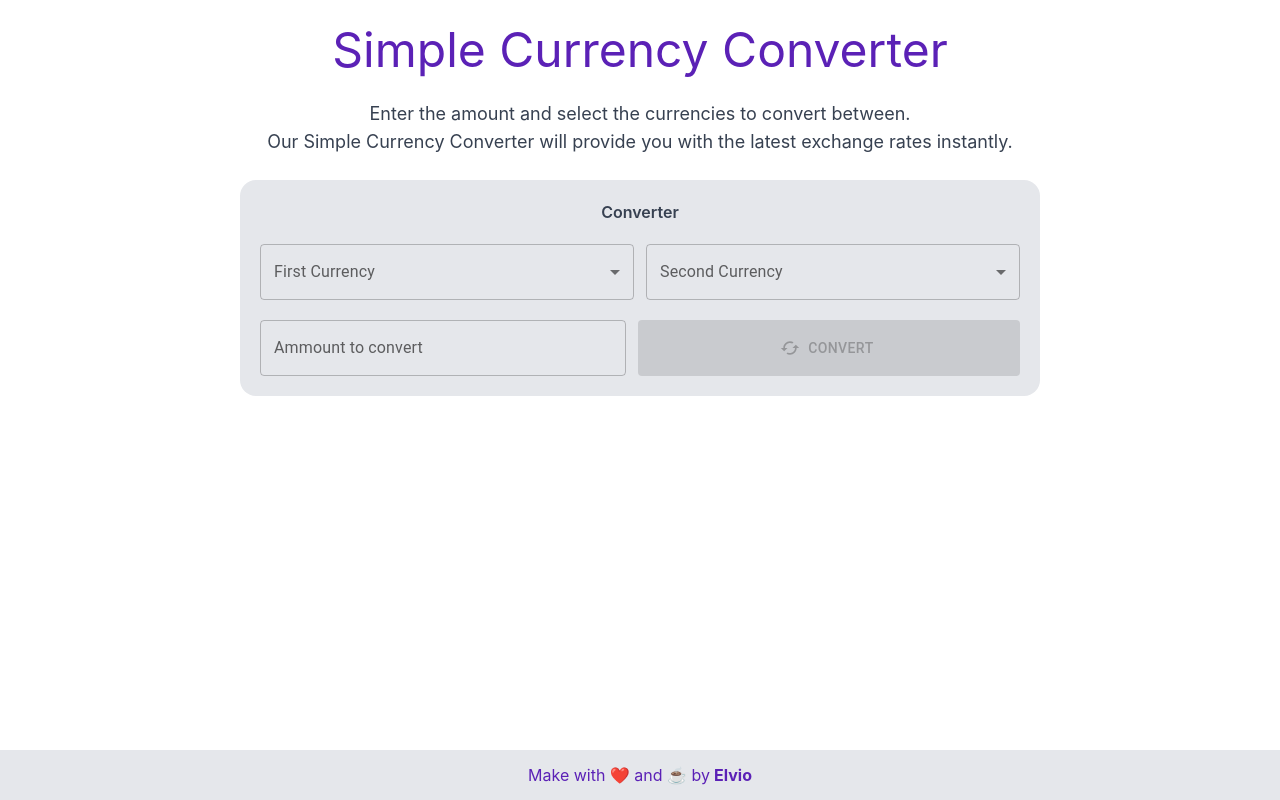
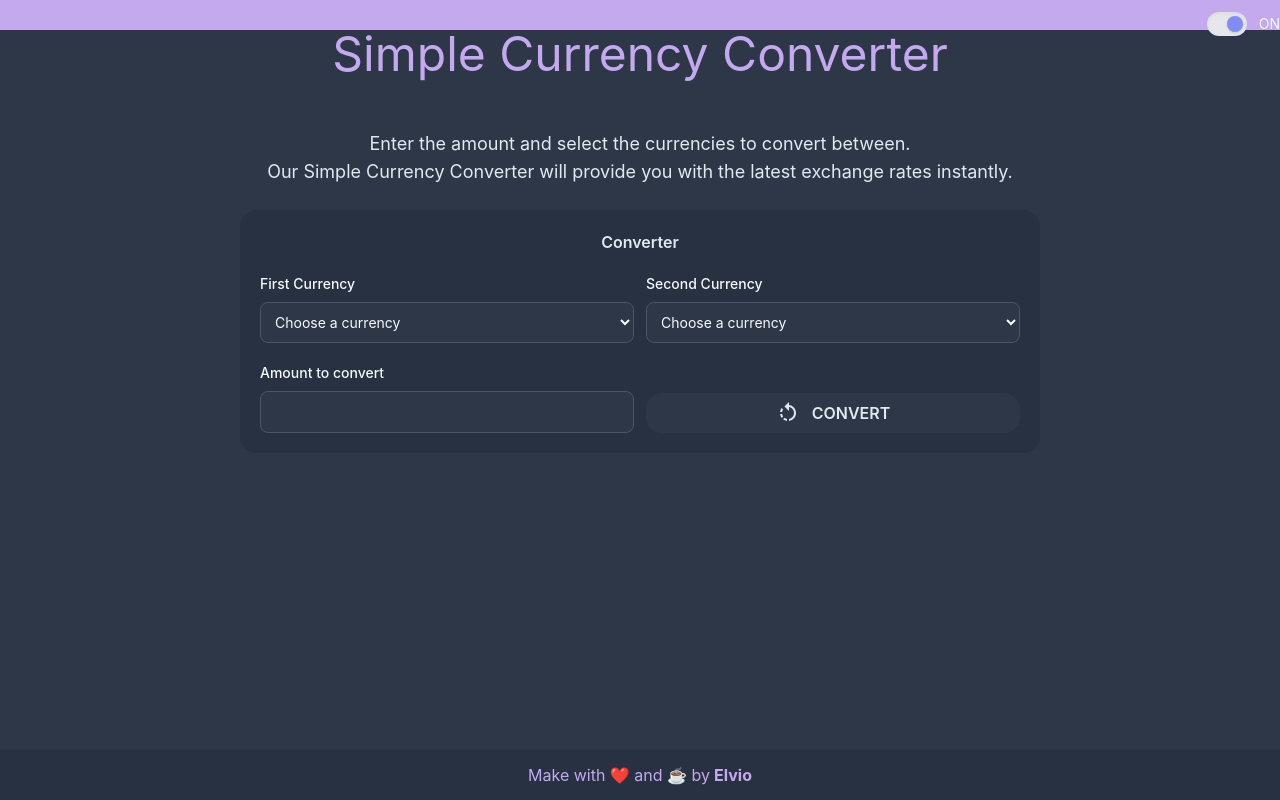
Before and after one commit to ecali/currency-converter, a React (Create React App) app: page / in a window 1280 px wide. Built offline with nearby package versions, Linux system fonts and the light colour scheme.

Commit message:
handle layout for dark and light mode

```diff
--- a/src/App.tsx
+++ b/src/App.tsx
@@ -3,16 +3,22 @@ import './App.css';
 import {Footer} from "./components/footer";
 import {Header} from "./components/Header";
 import {Converter} from "./components/converter";
+import {TopHeader} from "./components/topHeader";
+import {ThemeProvider} from "./contexts/themeContext";
 
 function App() {
     return (
-        <div>
-            <div className={'max-w-[1000px] mx-auto'}>
-                <Header/>
-                <Converter />
+        <ThemeProvider initialTheme={'dark'}>
+            <div className={'bg-primary text-primary h-screen'}>
+                <TopHeader />
+                <div className={'max-w-[1000px] mx-auto w-full'}>
+                    <Header/>
+                    <Converter />
+                </div>
+                <Footer/>
             </div>
-            <Footer/>
-        </div>
+        </ThemeProvider>
+
     );
 }
 
--- a/src/components/Header.tsx
+++ b/src/components/Header.tsx
@@ -1,7 +1,7 @@
 export const Header = () => {
     return (
-        <div className={'flex sm:h-[100px] h-[60px] items-center justify-center text-violet-800'}>
-            <p className={'sm:text-5xl text-xl'}>Simple Currency Converter</p>
+        <div className={'flex sm:h-[100px] h-[60px] items-center text-violet flex-col w-full' }>
+            <p className={'sm:text-5xl text-3xl'}>Simple Currency Converter</p>
         </div>
     )
 }
--- /dev/null
+++ b/src/components/Toggle.tsx
@@ -0,0 +1,25 @@
+import {ThemeContext} from "../contexts/themeContext";
+import {useContext} from "react";
+
+export const Toggle = () => {
+    const { theme, setTheme } = useContext(ThemeContext)
+
+    return (
+
+        <div className='flex flex-col'>
+            <label className='mt-3 inline-flex items-center cursor-pointer'>
+        <span className='relative'>
+          <span className='block w-10 h-6 bg-gray-200 rounded-full shadow-inner'></span>
+          <span
+              className={`${
+                  theme === 'dark' ? 'bg-indigo-400 transform translate-x-full' : 'bg-white'
+              } absolute block w-4 h-4 mt-1 ml-1  rounded-full shadow inset-y-0 left-0 focus-within:shadow-outline transition-transform duration-300 ease-in-out`}
+          >
+            <input onClick={()=>setTheme(theme==='dark'?'light':'dark')} className='absolute opacity-0 w-0 h-0' />
+          </span>
+        </span>
+                <span className='ml-3 text-sm'>{theme === 'dark' ? 'ON' : 'OFF'}</span>
+            </label>
+        </div>
+    )
+}
--- a/src/components/converter.tsx
+++ b/src/components/converter.tsx
@@ -3,7 +3,7 @@ import {InputConverter} from "./inputConverter";
 export const Converter = () => {
     return(
         <div className={'flex flex-col gap-6'}>
-            <p className={'text-gray-700 md:text-lg text-sm text-center'}>Enter the amount and select the currencies to convert between.<br /> Our Simple Currency Converter will provide you with the latest exchange rates instantly.</p>
+            <p className={'text-secondary md:text-lg text-sm text-center'}>Enter the amount and select the currencies to convert between.<br /> Our Simple Currency Converter will provide you with the latest exchange rates instantly.</p>
             <InputConverter />
         </div>
     )
--- a/src/components/currencySelect.tsx
+++ b/src/components/currencySelect.tsx
@@ -1,11 +1,21 @@
-import {FormControl, InputLabel, MenuItem, Select} from "@mui/material";
+import {PropsCurrencySelector} from "../models/Props.model";
 import {currencies} from "../utils/currency";
-import {PropsCurrencySelector} from "../models/Props.model";
 
 export const CurrencySelect = (props: PropsCurrencySelector) => {
-    return(
-        <FormControl fullWidth disabled={props.disabled}>
-            <InputLabel id="demo-simple-select-label">{props.label}</InputLabel>
+    return (
+
+        <div className={'flex flex-col w-full'}>
+            <label htmlFor="countries" className="block mb-2 text-sm font-medium text-primary">{props.label}</label>
+            <select value={props.currency} disabled={props.disabled} onChange={(e) => props.setCurrency(e.target.value)} id="currencies" className="bg-primary border text-primary text-sm rounded-lg focus:ring-blue-500 focus:border-blue-500 block w-full p-2.5 border-gray-600 dark:focus:ring-blue-500 dark:focus:border-blue-500">
+                <option selected>Choose a currency</option>
+                {currencies.map(currency => <option key={currency.code} value={currency.code}>({currency.code}) {currency.name}</option>)}
+            </select>
+        </div>
+
+
+
+        /*<FormControl fullWidth disabled={props.disabled}>
+            <InputLabel classes={'text-secondary'} id={props.label.toLowerCase().replaceAll(' ', '-')} >{props.label}</InputLabel>
             <Select
                 labelId={props.label.toLowerCase().replaceAll(' ', '-')}
                 id={props.label.toLowerCase().replaceAll(' ', '-')}
@@ -17,6 +27,6 @@ export const CurrencySelect = (props: PropsCurrencySelector) => {
                     <MenuItem className={props.currency === currency.code ? 'font-bold' : ''} key={currency.code} value={currency.code}>{currency.name} ({currency.code})</MenuItem>
                 ))}
             </Select>
-        </FormControl>
+        </FormControl>*/
     )
 }
--- a/src/components/footer.tsx
+++ b/src/components/footer.tsx
@@ -2,7 +2,7 @@ import {Tooltip, Zoom} from "@mui/material";
 
 export const Footer = () => {
     return (
-        <div className={'flex text-violet-800 w-full absolute bottom-0 h-[50px] justify-center bg-gray-200 items-center'}>
+        <div className={'flex text-violet w-full absolute bottom-0 h-[50px] justify-center bg-secondary items-center'}>
             Make with ❤️ and ☕️ by
             <Tooltip title={'See my Github profile'} TransitionComponent={Zoom}>
                 <a className={'font-bold ml-1'} href={'https://github.com/ecali'} about={'blank'}>Elvio</a>
--- a/src/components/inputConverter.tsx
+++ b/src/components/inputConverter.tsx
@@ -40,25 +40,42 @@ export const InputConverter = () => {
      }
 
     return (
-        <div className={'flex flex-col w-[90%] md:w-[800px] mx-auto bg-gray-200 rounded-2xl p-5 gap-5'}>
-            <p className={'text-gray-700 font-semibold text-center'}>Converter</p>
+        <div className={'flex flex-col w-[90%] md:w-[800px] mx-auto bg-secondary rounded-2xl p-5 gap-5'}>
+            <p className={'text-secondary font-semibold text-center'}>Converter</p>
             <div className={'flex w-full gap-3'}>
                 <CurrencySelect currency={firstCurrency} setCurrency={setFirstCurrency} label={'First Currency'} disabled={showResult} />
                 <CurrencySelect currency={secondCurrency} setCurrency={setSecondCurrency} label={'Second Currency'} disabled={showResult} />
             </div>
-            <div className={'flex w-full gap-3'}>
-                <TextField disabled={showResult} value={amount} onChange={(e) => setAmount(e.target.value)} type={'number'} id="outlined-basic" label="Ammount to convert" variant="outlined" fullWidth />
+            <div className={'flex w-full gap-3 items-end'}>
+                <div className={'flex flex-col w-full'}>
+                    <label htmlFor="amount" className="block mb-2 text-sm font-medium text-primary">Amount to convert</label>
+                    <input disabled={showResult} id={'amount'} value={amount} onChange={(e) => setAmount(e.target.value)} type={'number'} className="bg-primary border text-primary text-sm rounded-lg focus:ring-blue-500 focus:border-blue-500 block w-full p-2.5 border-gray-600 dark:focus:ring-blue-500 dark:focus:border-blue-500" />
+                </div>
+
                 {showResult ?
-                    <Button onClick={reset} className={'bg-violet-800'} variant={'contained'} color="primary" fullWidth startIcon={<RotateLeft />}>RESET</Button>
-                    :<Button onClick={convertCurrency} disabled={isDisabled()} className={'bg-violet-800'} variant={'contained'} color="secondary" fullWidth startIcon={<Cached />}>Convert</Button>
+                    <button onClick={reset} disabled={isDisabled()} className={'disabled:text-secondary disabled:bg-primary bg-violet w-full flex gap-3 h-[40px] rounded-2xl justify-center items-center text-white'}>
+                        <RotateLeft /> <span className={'font-semibold uppercase'}>RESET</span>
+                    </button> :
+                    <button onClick={convertCurrency} disabled={isDisabled()} className={'disabled:text-secondary disabled:bg-primary bg-violet w-full flex gap-3 h-[40px] rounded-2xl justify-center items-center text-white'}>
+                        <RotateLeft /> <span className={'font-semibold uppercase'}>Convert</span>
+                    </button>
                 }
+
+                {/*{
+                    showResult ?
+                        <Button onClick={reset} className={'bg-violet-800'} variant={'contained'} color="primary"
+                                fullWidth startIcon={<RotateLeft/>}>RESET</Button>
+                        : <Button onClick={convertCurrency} disabled={isDisabled()} className={'bg-violet-800'}
+                                  variant={'contained'} color="secondary" fullWidth
+                                  startIcon={<Cached/>}>Convert</Button>
+                }*/}
             </div>
             {showResult && <div className={'flex w-full items-center justify-center h-50px'}>
                 <div className={'border-gray-600 rounded-2xl p-5 border-2 w-[90%] items-center flex flex-col'}>
                     <p className={'font-bold uppercase'}>Result</p>
                     {loading && <Loader />}
                     {result && <div className={'flex w-full flex-colm justify-center'}>
-                        <p className={'text-gray-700 md:text-lg text-sm text-center'}>{amount} {firstCurrency} equals <b>{result}</b> {secondCurrency}</p>
+                        <p className={'text-primary md:text-lg text-sm text-center'}>{amount} {firstCurrency} equals <b>{result}</b> {secondCurrency}</p>
                     </div>}
                 </div>
             </div>}
--- /dev/null
+++ b/src/components/topHeader.tsx
@@ -0,0 +1,9 @@
+import {Toggle} from "./Toggle";
+
+export const TopHeader = () => {
+    return(
+        <div className={'w-full flex bg-violet h-[30px] justify-end'}>
+            <Toggle />
+        </div>
+    )
+}
--- /dev/null
+++ b/src/contexts/themeContext.tsx
@@ -0,0 +1,49 @@
+import { createContext, useState, useEffect } from 'react'
+
+type ThemeName = 'light' | 'dark' | string
+type ThemeContextType = {
+    theme: ThemeName
+    setTheme: (name: ThemeName) => void
+}
+
+const getInitialTheme = () => {
+    if (typeof window !== 'undefined' && window.localStorage) {
+        const storedPrefs = window.localStorage.getItem('color-theme')
+        if (typeof storedPrefs !== null) {
+            return storedPrefs
+        }
+
+        const userMedia = window.matchMedia('(prefers-color-scheme:dark)')
+        if (userMedia.matches) {
+            return 'dark'
+        }
+    }
+    return 'light'
+}
+
+export const ThemeContext = createContext<ThemeContextType>({} as ThemeContextType)
+
+export const ThemeProvider = ({ initialTheme, children }: any) => {
+    const [theme, setTheme] = useState<string>(getInitialTheme() ?? 'dark')
+
+
+    const rawSetTheme = (theme: string) => {
+        const root = window.document.documentElement
+        const isDark = theme === 'dark'
+
+        root.classList.remove(isDark ? 'light' : 'dark')
+        root.classList.add(theme)
+
+        localStorage.setItem('color-theme', theme)
+    }
+
+    if (initialTheme) {
+        rawSetTheme(initialTheme)
+    }
+
+    useEffect(() => {
+        rawSetTheme(theme ?? 'dark')
+    }, [theme])
+
+    return <ThemeContext.Provider value={{ theme, setTheme }}>{children}</ThemeContext.Provider>
+}
--- a/src/index.css
+++ b/src/index.css
@@ -1,6 +1,26 @@
 @tailwind base;
 @tailwind components;
 @tailwind utilities;
+
+.dark {
+  --color-bg-primary: #2d3748;
+  --color-bg-secondary: #283141;
+  --color-bg-violet: #c4a9ef;
+  --color-text-primary: #f7fafc;
+  --color-text-secondary: #e2e8f0;
+  --color-text-accent: #81e6d9;
+  --color-text-violet: #c4a9ef
+}
+
+.light {
+  --color-bg-primary: #ffffff;
+  --color-bg-secondary: #edf2f7;
+  --color-bg-violet: #5B21B6;
+  --color-text-primary: #2d3748;
+  --color-text-secondary: #4a5568;
+  --color-text-accent: #2b6cb0;
+  --color-text-violet: #5B21B6
+}
 
 body {
   margin: 0;
--- a/tailwind.config.js
+++ b/tailwind.config.js
@@ -2,7 +2,19 @@
 module.exports = {
   content: ["./index.html", "./src/**/*.{js,ts,jsx,tsx}"],
   theme: {
-    extend: {},
+    extend: {
+      backgroundColor: {
+        primary: 'var(--color-bg-primary)',
+        secondary: 'var(--color-bg-secondary)',
+        violet: 'var(--color-bg-violet)'
+      },
+      textColor: {
+        accent: 'var(--color-text-accent)',
+        primary: 'var(--color-text-primary)',
+        secondary: 'var(--color-text-secondary)',
+        violet: 'var(--color-text-violet)'
+      },
+    },
   },
   plugins: [],
 }
```
